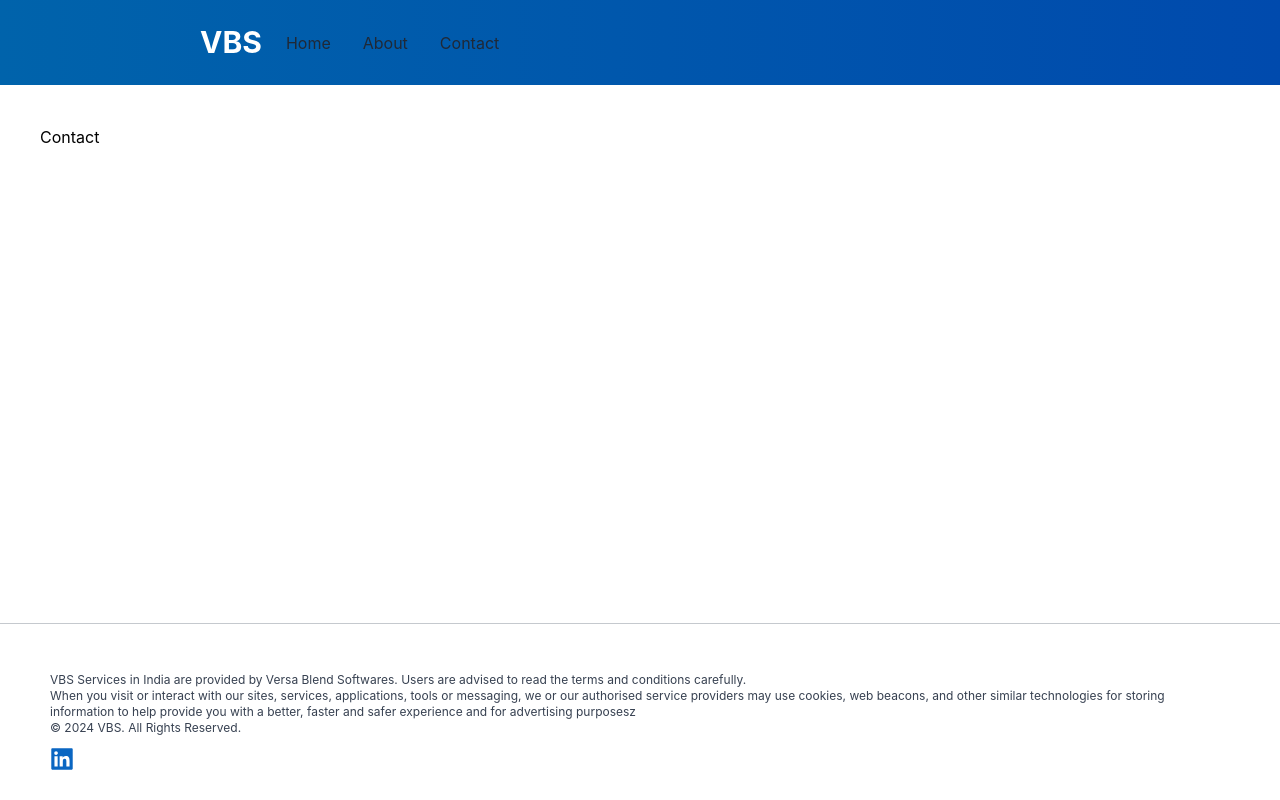
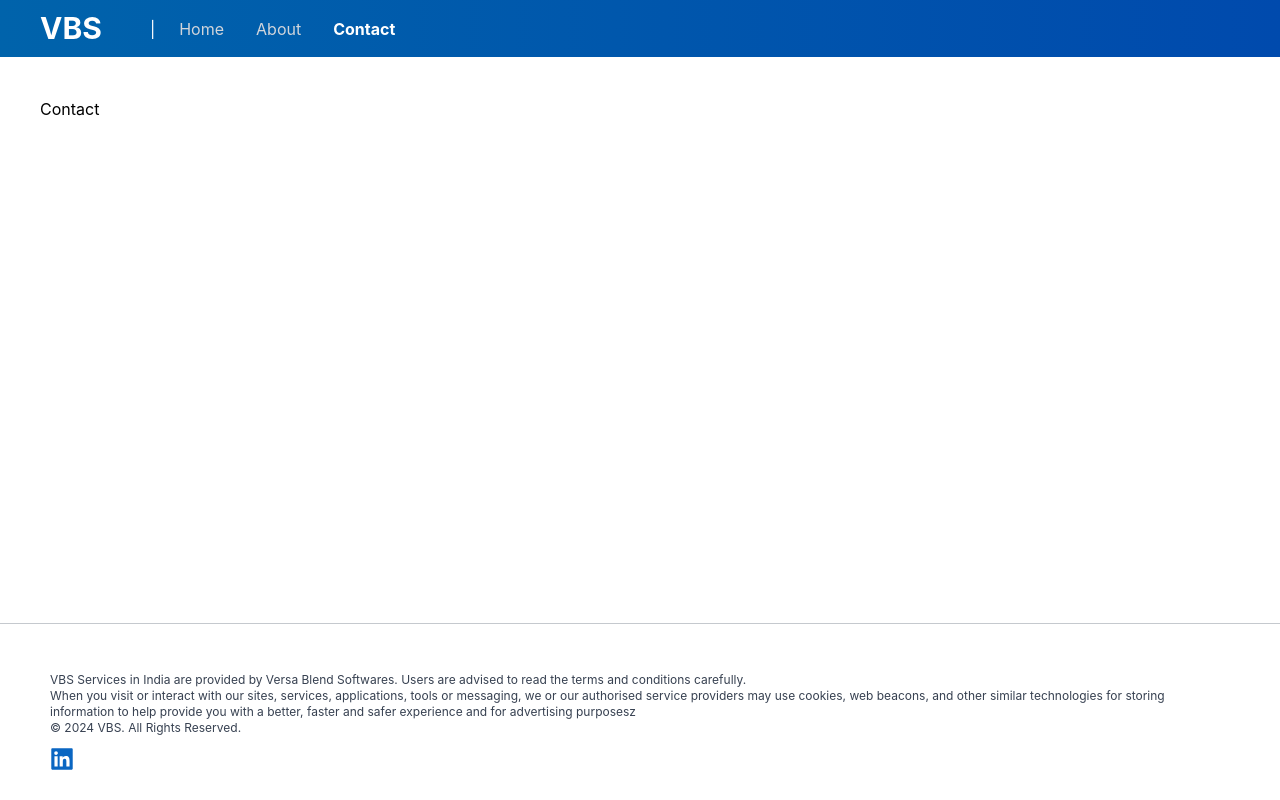
Before and after one commit to piyush2053/Versa-Blend-Softwares-, a React (Create React App) app: page /contact in a window 1280 px wide. Built offline with nearby package versions, Linux system fonts and the light colour scheme; a web font is replaced by a local one.

Commit message:
feat: testing auto deploy

```diff
--- a/src/Components/Footer/Footer.tsx
+++ b/src/Components/Footer/Footer.tsx
@@ -1,12 +1,8 @@
 import {
-    FacebookOutlined,
-    TwitterOutlined,
-    InstagramOutlined,
     LinkedinFilled,
 } from "@ant-design/icons";
 import { Divider } from "antd";
 import { Fragment } from "react/jsx-runtime";
-
 
 export default function AppFooter() {
     return (
--- a/src/Components/Navbar/Navbar.tsx
+++ b/src/Components/Navbar/Navbar.tsx
@@ -1,31 +1,32 @@
-import { useNavigate } from "react-router-dom";
-import LOGO from "../../Assets/Logo/logo.png";
-import BG from "../../Assets/Banner/banner.png";
+import { useNavigate, useLocation } from "react-router-dom";
 import { Fragment } from "react/jsx-runtime";
 
 export default function Navbar() {
     const navigate = useNavigate();
+    const location = useLocation();
+    const isActive = (path:any) => location.pathname === path ? "font-bold text-white" : "text-gray-300";
 
     return (
         <Fragment>
-            <div className={`flex items-center justify-between py-[20px] px-[200px] text-white bg-vbs`}>
+            <div className={`flex items-center justify-between py-[6px] px-10 text-white bg-vbs`}>
                 <div className="flex items-center gap-2">
                     <p className="font-bold text-[30px]">VBS</p>
+                    <p className="ml-10">|</p>
                     <div className="gap-4">
                         <button
-                            className="bg-transparent hover:bg-blue-700 text-gray-800 py-1 px-4 rounded"
+                            className={`bg-transparent hover:text-white hover:z-50 transition hover:scale-110 py-1 px-4 rounded ${isActive("/")}`}
                             onClick={() => navigate("/")}
                         >
                             Home
                         </button>
                         <button
-                            className="bg-transparent hover:bg-blue-700 text-gray-800 py-1 px-4 rounded"
+                            className={`bg-transparent hover:text-white hover:z-50 transition hover:scale-110 py-1 px-4 rounded ${isActive("/about")}`}
                             onClick={() => navigate("/about")}
                         >
                             About
                         </button>
                         <button
-                            className="bg-transparent hover:bg-blue-700 text-gray-800 py-1 px-4 rounded"
+                            className={`bg-transparent hover:text-white hover:z-50 transition hover:scale-110 py-1 px-4 rounded ${isActive("/contact")}`}
                             onClick={() => navigate("/contact")}
                         >
                             Contact
```
